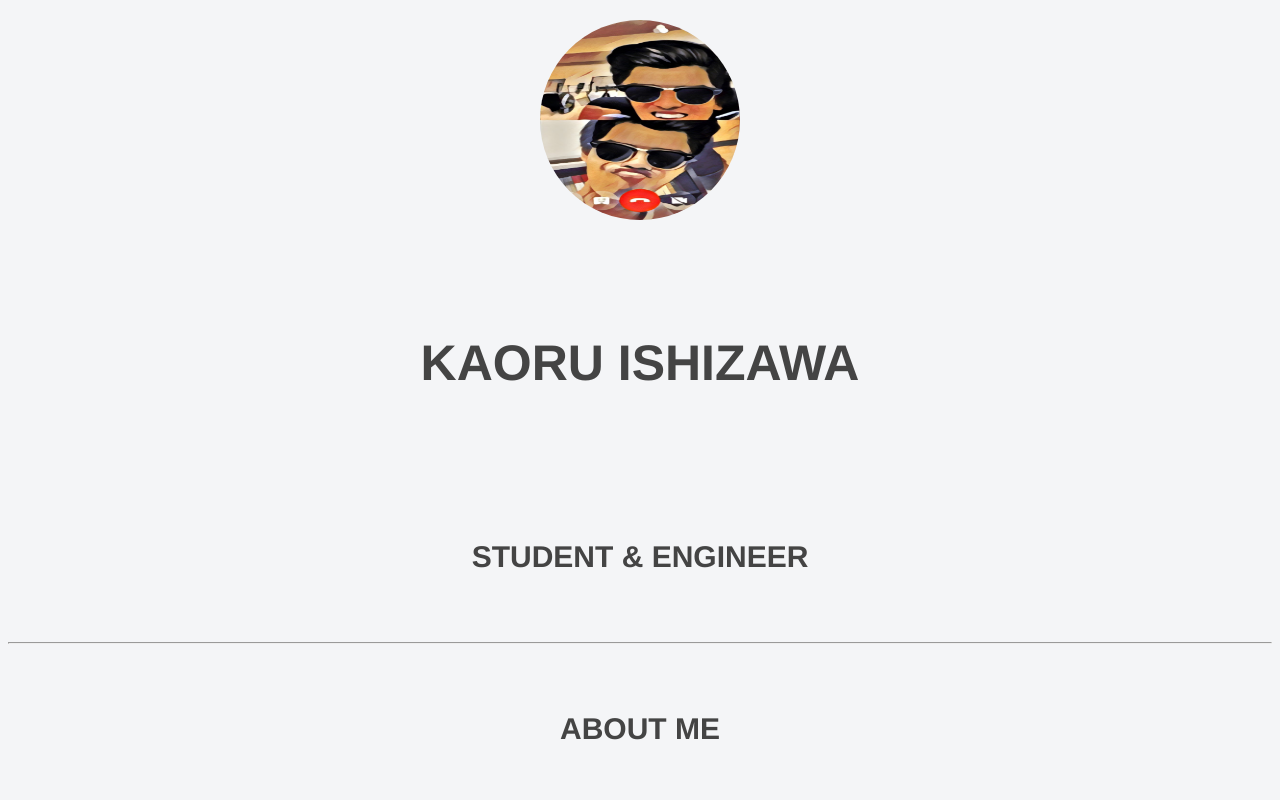
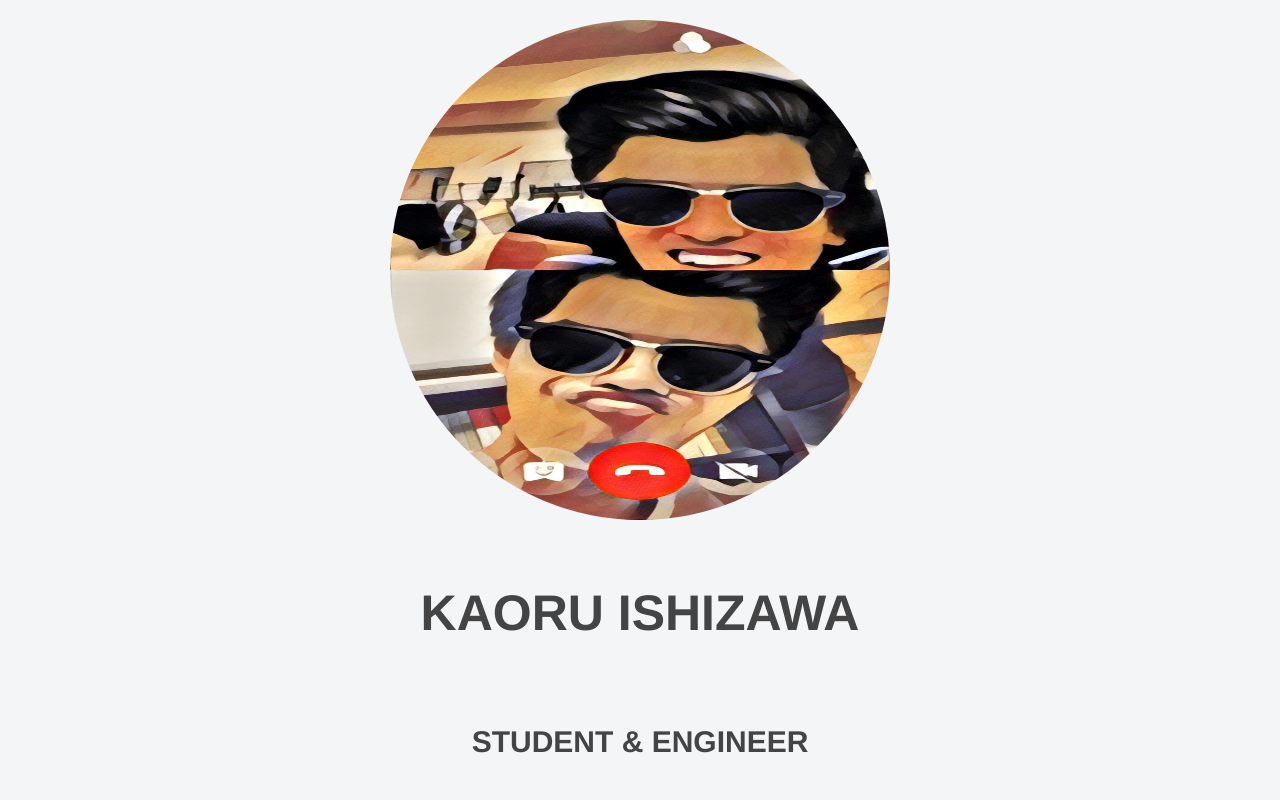
Before and after one commit to 10kaoru12/10kaoru12.github.io, a plain HTML site: page index.html in a window 1280 px wide. Shown: the top 800 px of the page. Drawn offline with Linux system fonts and the light colour scheme.

Commit message:
Update StyleSheet.css

```diff
--- a/StyleSheet.css
+++ b/StyleSheet.css
@@ -9,7 +9,7 @@
 img.avatar
 {
     border-radius: 100%;
-    width: 200px ; height: 200px
+    width: 500px ; height: 500px
 }
 
 main
@@ -41,14 +41,14 @@ p
 h1
 {
     font-size: 50px;
-    line-height: 400%;
+    line-height: 200%;
 }
 
 h2
 {
     font-size: 30px;
     text-align: center;
-    line-height: 400%;
+    line-height: 300%;
 }
 
 img
```
